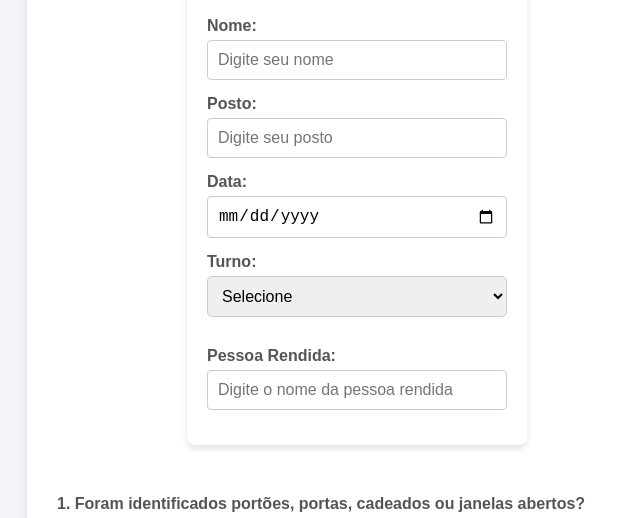
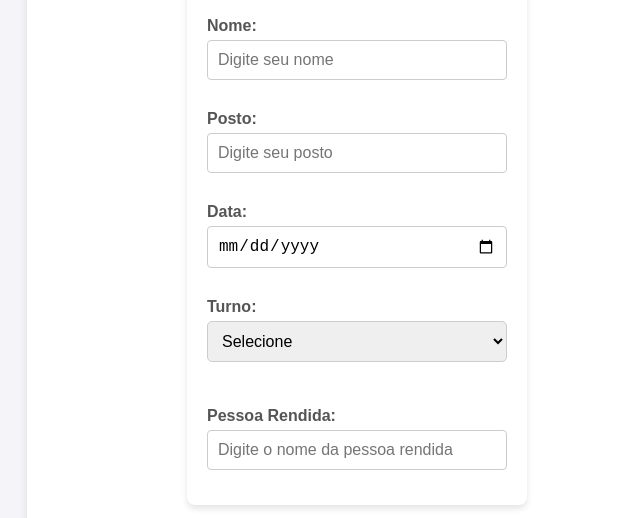
Before and after one commit to JacksonTELES/CHECKLIST., a plain HTML site: page index.html in a window 1280 px wide. Shown: the part 277-795 px from the top of the page, without its empty margins (283-923 px from the left). Drawn offline with Linux system fonts and the light colour scheme.

Commit message:
Update styles.css

```diff
--- a/styles.css
+++ b/styles.css
@@ -20,6 +20,11 @@ body {
     margin-top: 20px; /* Adiciona margem ao topo para evitar corte do cabeçalho */
 }
 
+form {
+    display: flex;
+    flex-direction: column;
+    gap: 15px;
+}
 
 h1 {
     text-align: center;
```
